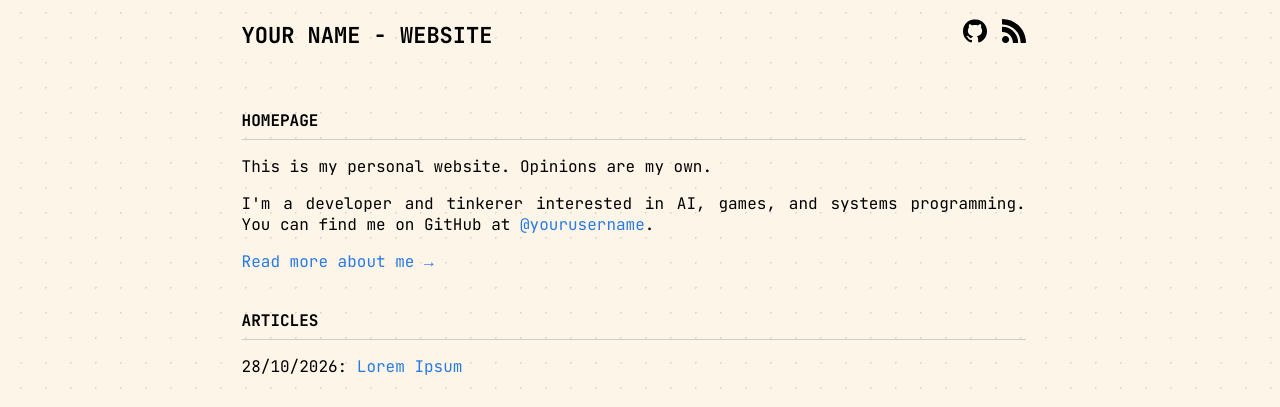
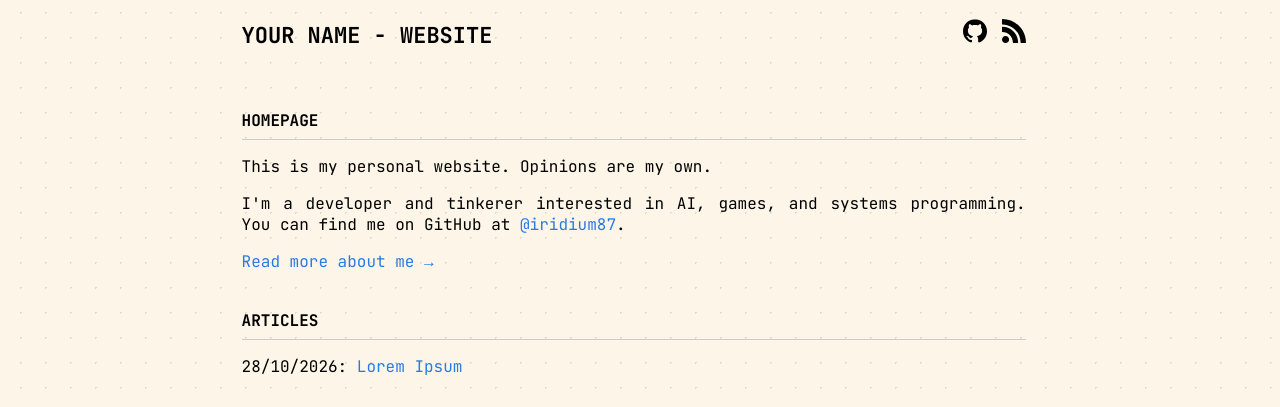
Before and after one commit to iridium87/blog, a Jekyll site: the page built from index.md, in a window 1280 px wide. Shown: the top 407 px of the page. Built offline with Jekyll 4.4.1, drawn with Linux system fonts in a browser that asks for light colours.

Commit message:
Update GitHub username in configuration

```diff
--- a/_config.yml
+++ b/_config.yml
@@ -1,6 +1,6 @@
 title: Your Name - WEBSITE
 email: your-email@example.com
-github: yourusername
+github: iridium87
 description: My personal website. Opinions are my own.
 baseurl: /
 markdown: kramdown
```
